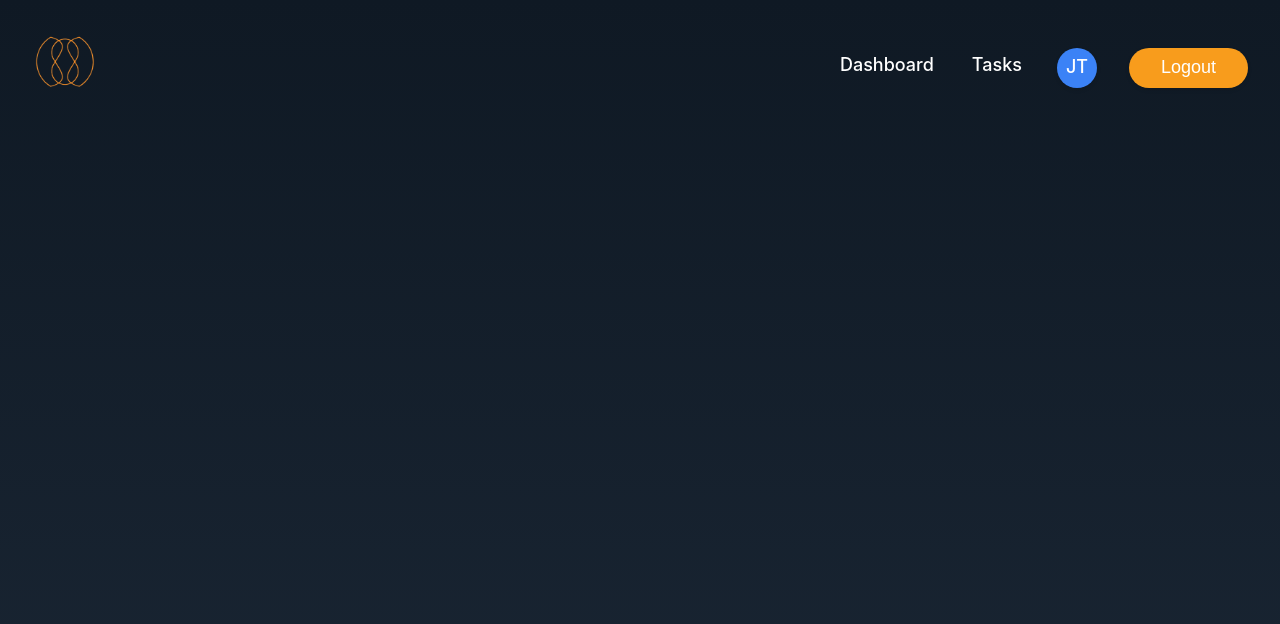
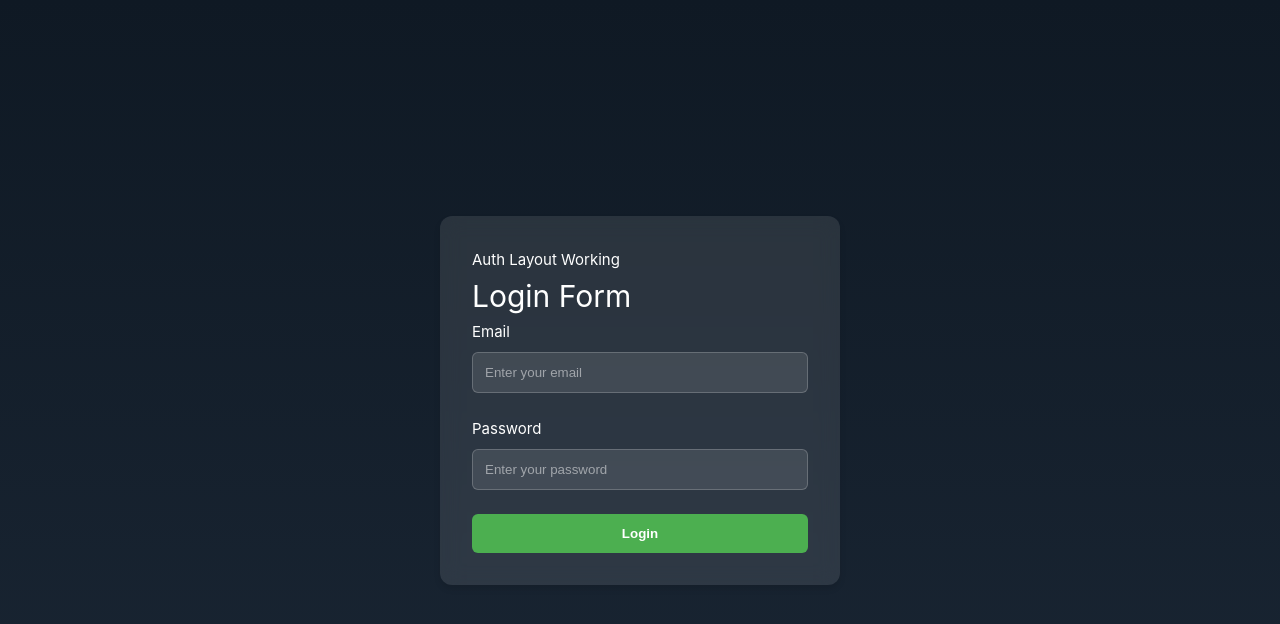
Before and after one commit to patabudlong/ui, a Vue app: page /auth/login in a window 1280 px wide. Shown: the top 624 px of the page. Built offline with nearby package versions, Linux system fonts and the light colour scheme; the HTML template or start-up script is replaced by a standard one.

Commit message:
feat: add auth layout and login page
- Created AuthLayout component with centered container
- Added LoginView with basic form
- Updated router configuration for auth routes
- Modified App.vue to conditionally render navbar
- Added proper styling for auth pages

```diff
--- a/src/App.vue
+++ b/src/App.vue
@@ -7,16 +7,24 @@ export default defineComponent({
   components: {
     Navbar,
   },
+  computed: {
+    isAuthRoute(): boolean {
+      return this.$route.path.startsWith('/auth')
+    },
+  },
 })
 </script>
 
 <template>
-  <div class="app">
+  <template v-if="!isAuthRoute">
     <Navbar />
     <main class="main-content">
       <router-view></router-view>
     </main>
-  </div>
+  </template>
+  <template v-else>
+    <router-view></router-view>
+  </template>
 </template>
 
 <style>
@@ -35,12 +43,7 @@ body {
   min-height: 100vh;
 }
 
-.app {
-  min-height: 100vh;
-}
-
 .main-content {
-  padding-top: 120px; /* Adjust this value based on your navbar height */
-  /* width: 150%; */
+  padding-top: 120px;
 }
 </style>
--- /dev/null
+++ b/src/layouts/AuthLayout.vue
@@ -0,0 +1,49 @@
+<script lang="ts">
+import { defineComponent } from 'vue'
+
+export default defineComponent({
+  name: 'AuthLayout',
+})
+</script>
+
+<template>
+  <div class="auth-layout-wrapper">
+    <div class="auth-layout">
+      <div class="auth-container">
+        <div>Auth Layout Working</div>
+        <router-view></router-view>
+      </div>
+    </div>
+  </div>
+</template>
+
+<style>
+.auth-layout-wrapper {
+  position: fixed;
+  top: 0;
+  left: 0;
+  width: 100vw;
+  height: 100vh;
+  z-index: 9999;
+  background: linear-gradient(#0f1924, #1a2634);
+}
+
+.auth-layout {
+  width: 100%;
+  height: 100%;
+  display: flex;
+  align-items: center;
+  justify-content: center;
+}
+
+.auth-container {
+  background: rgba(255, 255, 255, 0.1);
+  backdrop-filter: blur(10px);
+  border-radius: 12px;
+  padding: 2rem;
+  width: 100%;
+  max-width: 400px;
+  box-shadow: 0 4px 6px rgba(0, 0, 0, 0.1);
+  margin: 1rem;
+}
+</style>
--- a/src/router/index.ts
+++ b/src/router/index.ts
@@ -1,6 +1,8 @@
 import { createRouter, createWebHistory, type RouteRecordRaw } from 'vue-router'
 import HomeView from '../views/HomeView.vue'
 import TasksView from '../views/TasksView.vue'
+import LoginView from '../views/LoginView.vue'
+import AuthLayout from '../layouts/AuthLayout.vue'
 
 const routes: RouteRecordRaw[] = [
   {
@@ -13,6 +15,22 @@ const routes: RouteRecordRaw[] = [
     name: 'tasks',
     component: TasksView,
   },
+  {
+    path: '/auth',
+    name: 'auth',
+    component: AuthLayout,
+    children: [
+      {
+        path: '',
+        redirect: '/auth/login',
+      },
+      {
+        path: 'login',
+        name: 'login',
+        component: LoginView,
+      },
+    ],
+  },
 ]
 
 const router = createRouter({
--- /dev/null
+++ b/src/views/LoginView.vue
@@ -0,0 +1,90 @@
+<script lang="ts">
+import { defineComponent } from 'vue'
+
+export default defineComponent({
+  name: 'LoginView',
+  data() {
+    return {
+      email: '',
+      password: '',
+    }
+  },
+  mounted() {
+    console.log('LoginView mounted')
+  },
+  methods: {
+    handleLogin() {
+      // Implement login logic here
+      console.log('Login attempted:', { email: this.email, password: this.password })
+    },
+  },
+})
+</script>
+
+<template>
+  <div class="login-view">
+    <h1>Login Form</h1>
+    <form @submit.prevent="handleLogin" class="login-form">
+      <div class="form-group">
+        <label for="email">Email</label>
+        <input type="email" id="email" v-model="email" required placeholder="Enter your email" />
+      </div>
+      <div class="form-group">
+        <label for="password">Password</label>
+        <input
+          type="password"
+          id="password"
+          v-model="password"
+          required
+          placeholder="Enter your password"
+        />
+      </div>
+      <button type="submit" class="login-button">Login</button>
+    </form>
+  </div>
+</template>
+
+<style scoped>
+.login-view {
+  color: white;
+}
+
+.login-form {
+  display: flex;
+  flex-direction: column;
+  gap: 1.5rem;
+}
+
+.form-group {
+  display: flex;
+  flex-direction: column;
+  gap: 0.5rem;
+}
+
+input {
+  padding: 0.75rem;
+  border-radius: 6px;
+  border: 1px solid rgba(255, 255, 255, 0.2);
+  background: rgba(255, 255, 255, 0.1);
+  color: white;
+}
+
+input::placeholder {
+  color: rgba(255, 255, 255, 0.5);
+}
+
+.login-button {
+  padding: 0.75rem;
+  border-radius: 6px;
+  border: none;
+  background: #4caf50;
+  color: white;
+  font-weight: bold;
+  cursor: pointer;
+  transition: background 0.2s;
+}
+
+.login-button:hover {
+  background: #45a049;
+}
+</style>
```
